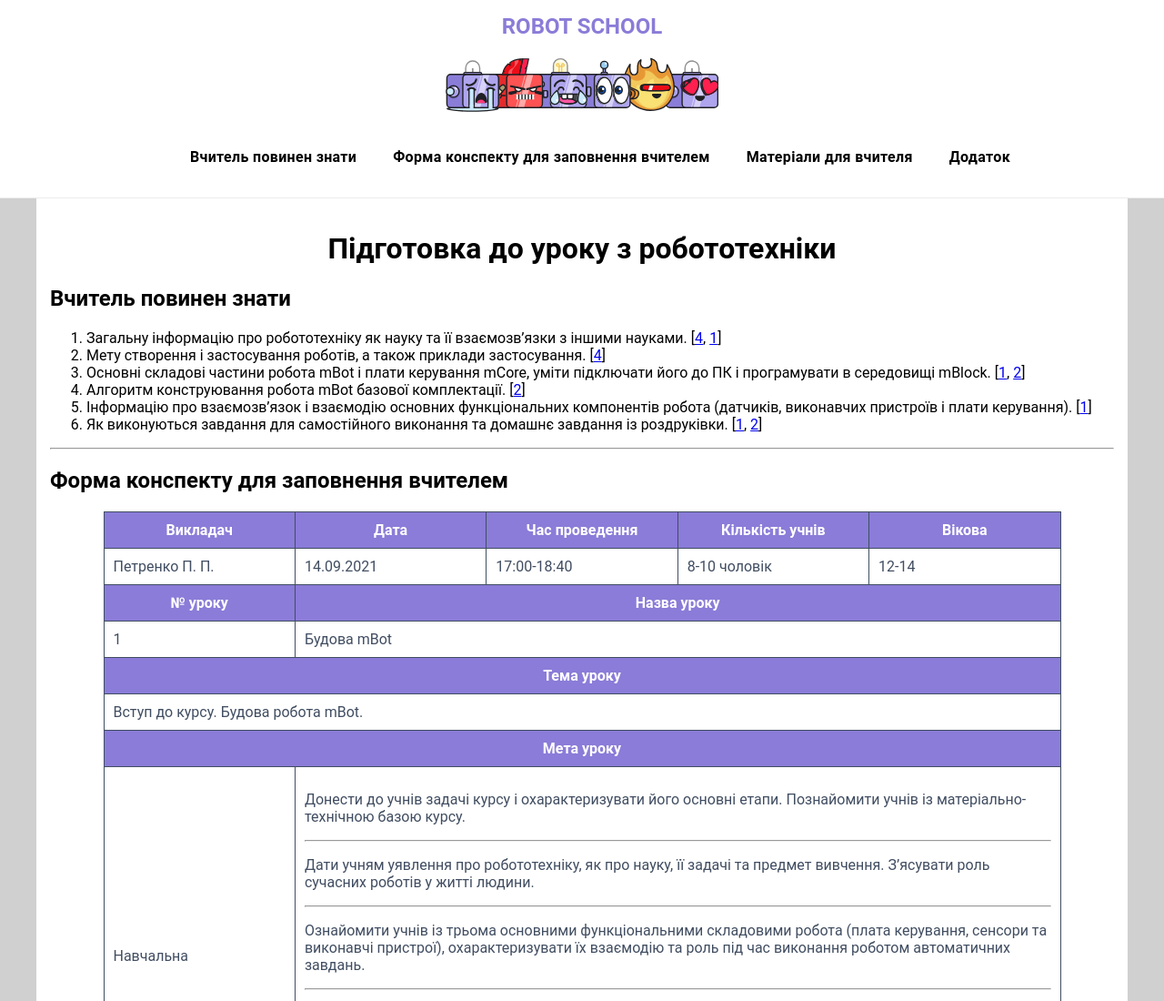
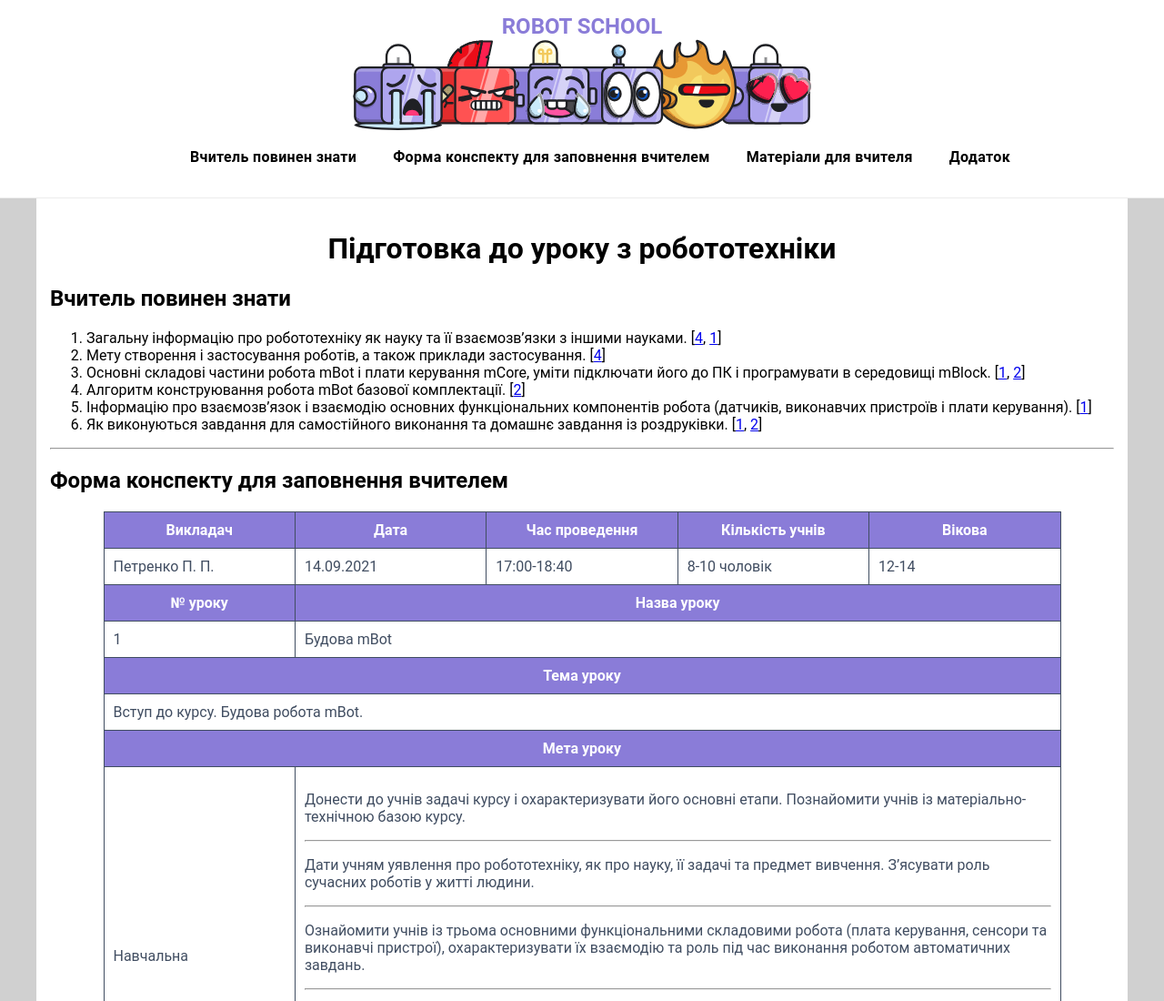
Before and after one commit to PavlinaAntipova/homework-1, a plain HTML site: page index.html in a window 1280 px wide. Shown: the top 1100 px of the page at 91% size. Drawn offline with Linux system fonts and the light colour scheme.

Commit message:
change logo

```diff
--- a/index.html
+++ b/index.html
@@ -12,9 +12,7 @@
         <div class="container header__container">
             <a class="logo-link" href="./index.html"><span class="logo-box">
                 Robot School
-                <svg class="logo-icon">
-                    <use href="/images/icons.svg#icon-logo"></use>
-                </svg>
+                <img class="logo-icon" src="./images/logo.svg" alt="logo" />
             </span>
 
             </a>
```
Also changed, not shown: images/icons.svg (deleted), images/logo.svg (added).
